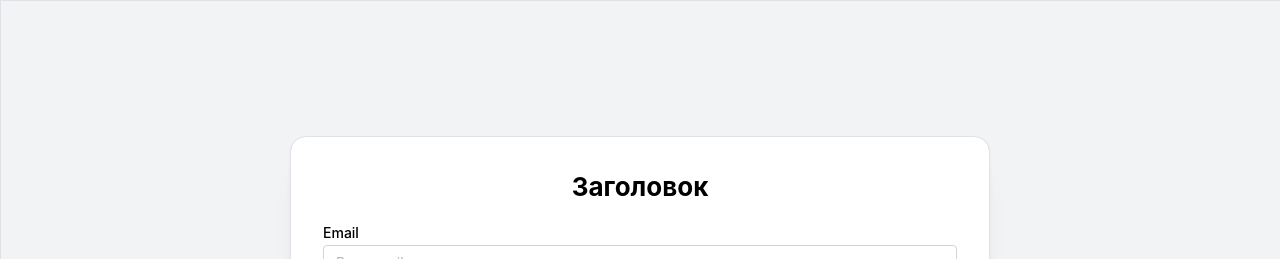
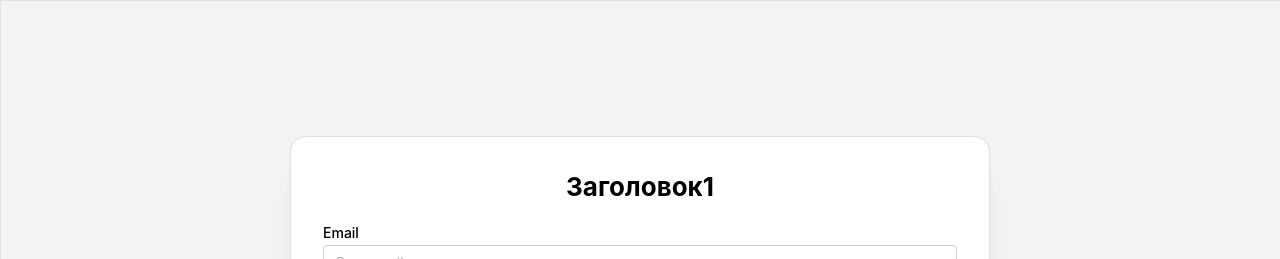
Before and after one commit to konyasharin-team/LexiLift-frontend, a React (Vite) app: page /authorization in a window 1280 px wide. Shown: the top 259 px of the page. Built offline with nearby package versions, Linux system fonts and the light colour scheme.

Commit message:
test husky

```diff
--- a/src/modules/authorization/components/AuthorizationForm/AuthorizationForm.tsx
+++ b/src/modules/authorization/components/AuthorizationForm/AuthorizationForm.tsx
@@ -29,7 +29,7 @@ export const AuthorizationForm: FC<IAuthorizationFormProps> = props => {
 
   return (
     <Form
-      title={'Заголовок'}
+      title={'Заголовок1'}
       onSubmit={loginForm.onSubmit(values =>
         props.loginController.sender.mutate(values),
       )}
```
